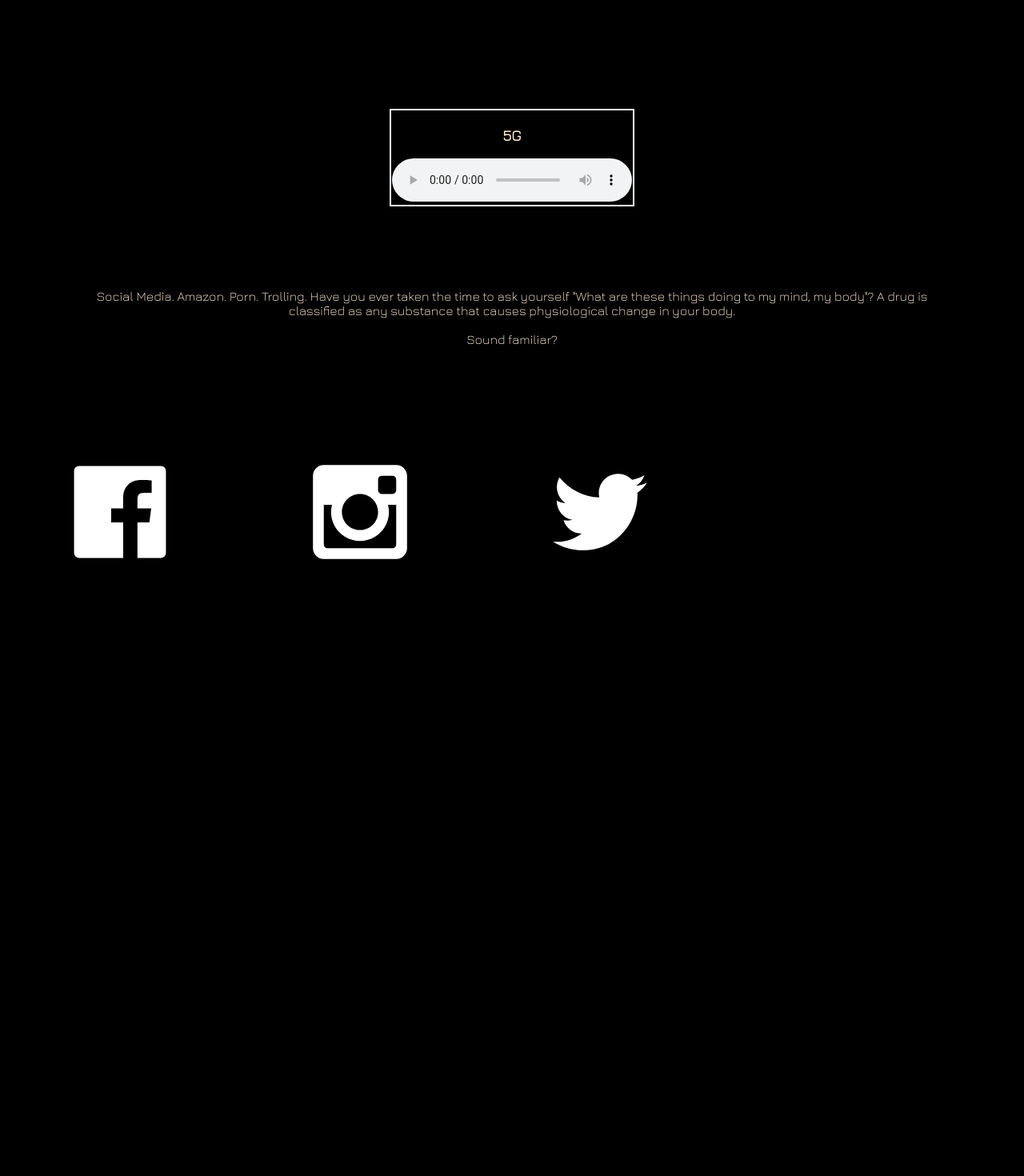
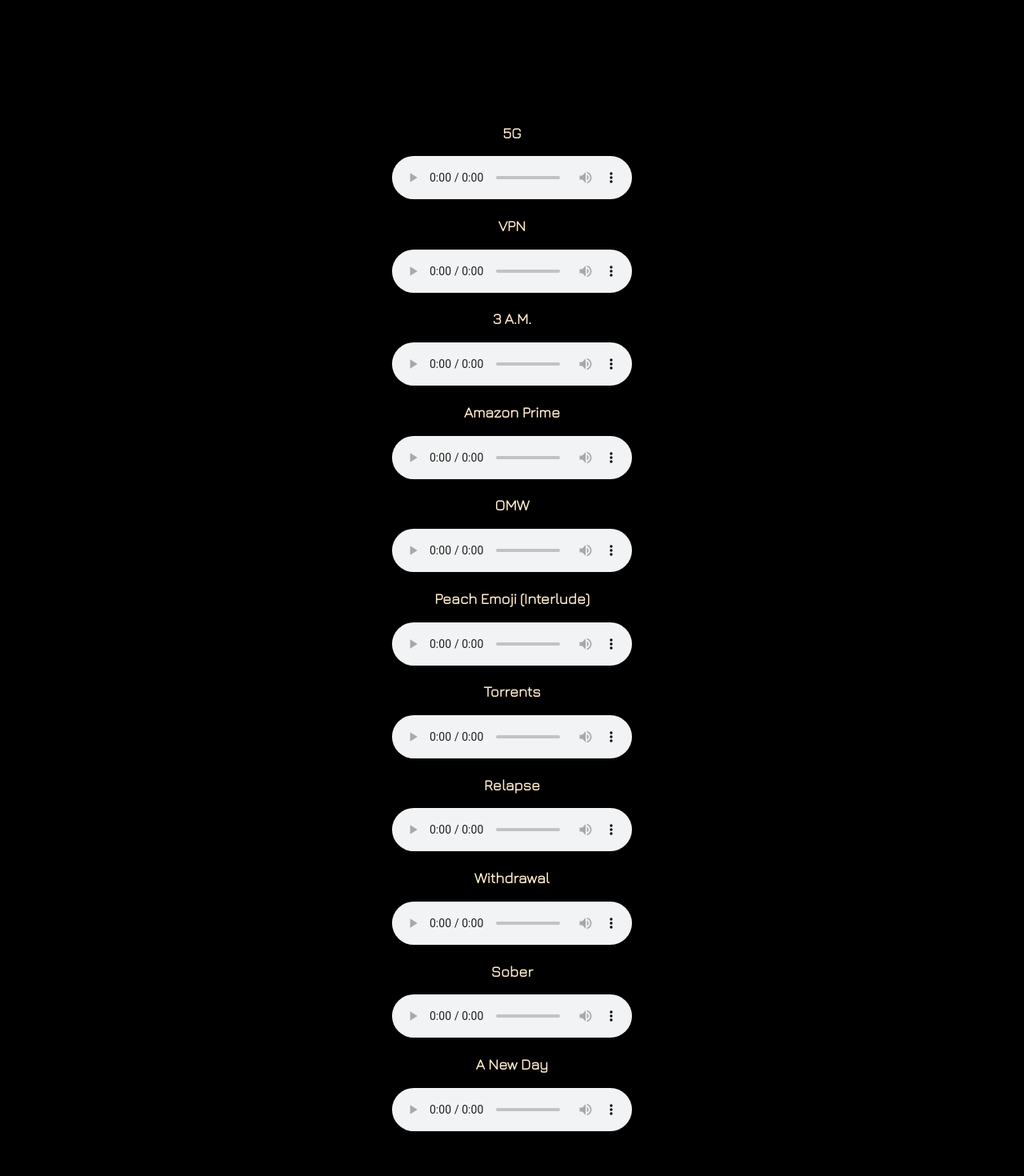
Before and after one commit to ObsidianTech/CSProdFe, a Vue app: page / in a window 1280 px wide. Shown: the part 1620-3090 px from the top of the page at 80% size. Before the commit the page ends 2368 px from the top, so only its background shows below. Built offline with nearby package versions, Linux system fonts and the light colour scheme.

Commit message:
tracklist has been implemented

```diff
--- a/src/components/Album1.vue
+++ b/src/components/Album1.vue
@@ -9,11 +9,7 @@
           <div class="arrow"></div>
           <div class="tracklistcontainer">
             <table class="tracklist">
-              <tr class="track" v-for="track in tracks" :key="track.file"  style="padding: 20px;">
-                <td>
-                  <player :name="track.name" :file="track.file" />
-                </td>
-              </tr>
+              <player/>
             </table>
           </div>
         </div>
@@ -24,7 +20,6 @@
             "What are these things doing to my mind, my body"?
             A drug is classified as any substance that causes physiological
             change in your body.
-
             <br/><br/> Sound familiar?
           </p>
         </div>
@@ -42,16 +37,6 @@
 import player from './player'
     export default {
   name: "Album1",
-  data() {
-    return {
-      tracks: [
-        {
-          name: '5G',
-          file: '../assets/tracks/5G.mp3'
-        }
-      ]
-    }
-  },
   components:{
     player
   }
--- a/src/components/player.vue
+++ b/src/components/player.vue
@@ -1,32 +1,55 @@
 <template>
     <div>
-        <h3>{{ name }}</h3>
+        <h3>5G</h3>
         <audio controls controlsList="nodownload">
-            <!--<source ref="player" v-bind:src="file" type="audio/mpeg">-->
-            <source src="../assets/tracks/5G.mp3">
+            <source src="../assets/tracks/5G.mp3" type="audio/mpeg">
+        </audio>
+        <h3>VPN</h3>
+        <audio controls controlsList="nodownload">
+            <source src="../assets/tracks/5G.mp3" type="audio/mpeg">
+        </audio>
+        <h3>3 A.M.</h3>
+        <audio controls controlsList="nodownload">
+            <source src="../assets/tracks/5G.mp3" type="audio/mpeg">
+        </audio>
+        <h3>Amazon Prime</h3>
+        <audio controls controlsList="nodownload">
+            <source src="../assets/tracks/5G.mp3" type="audio/mpeg">
+        </audio>
+        <h3>OMW</h3>
+        <audio controls controlsList="nodownload">
+            <source src="../assets/tracks/5G.mp3" type="audio/mpeg">
+        </audio>
+        <h3>Peach Emoji (Interlude)</h3>
+        <audio controls controlsList="nodownload">
+            <source src="../assets/tracks/5G.mp3" type="audio/mpeg">
+        </audio>
+        <h3>Torrents</h3>
+        <audio controls controlsList="nodownload">
+            <source src="../assets/tracks/5G.mp3" type="audio/mpeg">
+        </audio>
+        <h3>Relapse</h3>
+        <audio controls controlsList="nodownload">
+            <source src="../assets/tracks/5G.mp3" type="audio/mpeg">
+        </audio>
+        <h3>Withdrawal</h3>
+        <audio controls controlsList="nodownload">
+            <source src="../assets/tracks/5G.mp3" type="audio/mpeg">
+        </audio>
+        <h3>Sober</h3>
+        <audio controls controlsList="nodownload">
+            <source src="../assets/tracks/5G.mp3" type="audio/mpeg">
+        </audio>
+        <h3>A New Day</h3>
+        <audio controls controlsList="nodownload">
+            <source src="../assets/tracks/5G.mp3" type="audio/mpeg">
         </audio>
     </div>
 </template>
 
 <script>
 export default{
-    name: "player",
-    props: {
-        name: {
-            type: String,
-            default: null
-        },
-        file:{
-            type: String,
-            default: null
-        }
-    },
-    mounted: function () {
-            this.$watch('file', function() {
-                this.$refs.player.load()
-            });
-            console.log(this.$refs)
-        }
+    name: "player"
 }
 </script>
 
```
